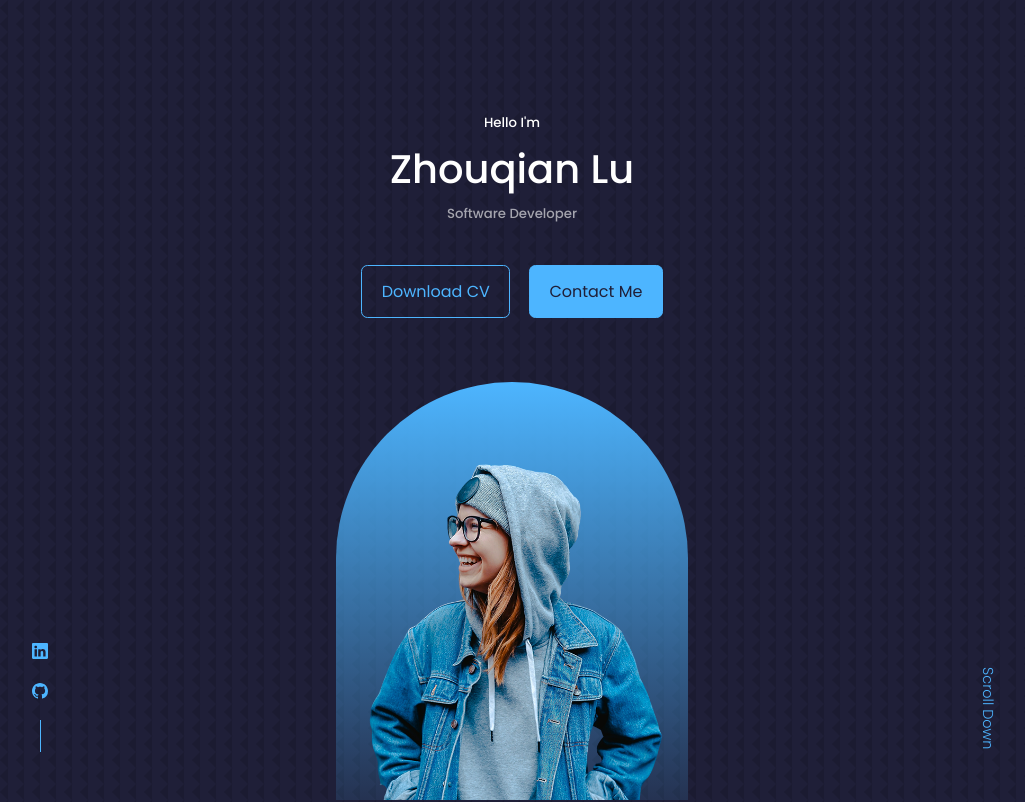
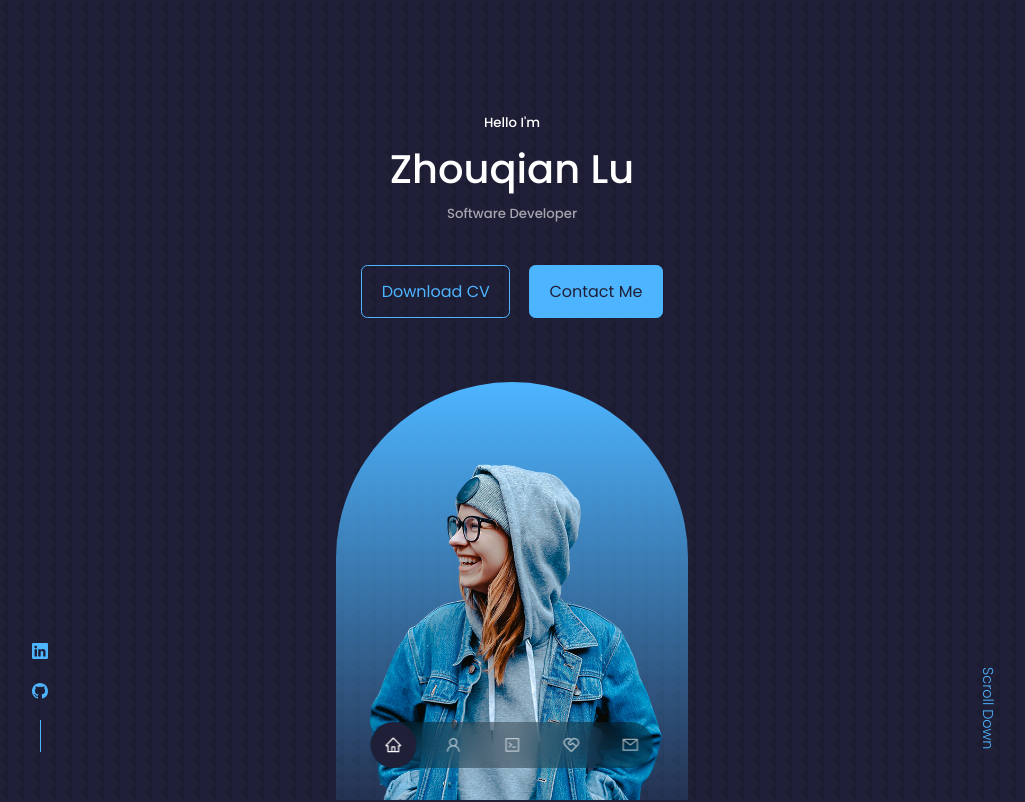
Before and after one commit to jzxl629/portfolio-website, a React (Create React App) app: page / in a window 1280 px wide. Shown: the top 802 px of the page, without its empty margins (128-1153 px from the left). Built offline with nearby package versions, Linux system fonts and the light colour scheme.

Commit message:
Make nav bar floating at the bottom of the page

```diff
--- a/src/components/nav/Nav.jsx
+++ b/src/components/nav/Nav.jsx
@@ -9,7 +9,7 @@
 const Nav = () => {
   return (
     <nav>
-      <a href="#">
+      <a href="#" className="active">
         <AiOutlineHome />
       </a>
       <a href="#about">
--- a/src/components/nav/nav.css
+++ b/src/components/nav/nav.css
@@ -0,0 +1,33 @@
+nav {
+    background: rgba(0, 0, 0, 0.3);
+    width:  max-content;
+    display: block;
+    padding: 0.7rem, 1.7rem;
+    z-index: 2;
+    position: fixed;
+    left: 50%;
+    transform: translateX(-50%);
+    bottom: 2rem;
+    display: flex;
+    gap: 0.8rem;
+    border-radius: 3rem;
+    backdrop-filter: blur(15px);
+}
+
+nav a {
+    background: transparent;
+    padding: 0.9rem;
+    border-radius: 50%;
+    display: flex;
+    color: var(--color-light);
+    font-size: 1.1rem;
+}
+
+nav a:hover {
+    background: rgba(0, 0, 0, 0.3);
+}
+
+nav a.active {
+    background: var(--color-bg);
+    color: var(--color-white);
+}
```
